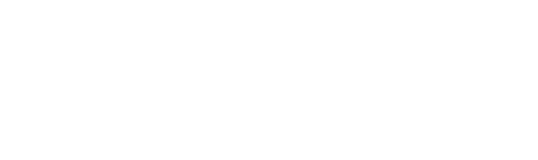
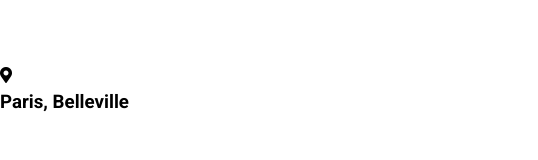
Before and after one commit to Abdrul/ohmyfood_abel_rahmani, a plain HTML site: page index.html in a window 1280 px wide. Shown: the full height of the page, 0-538 px from the left. Drawn offline with Linux system fonts and the light colour scheme; a web font is replaced by a local one.

Commit message:
Début du la première partie

```diff
--- a/index.html
+++ b/index.html
@@ -16,4 +16,14 @@
             <img src="./img/ohmyfood@2x.svg" alt="logo" class="logo-img">
         </div>
     </header>
+    <main>
+        <article class="first-article">
+            <section class="presentation">
+                <div class="presentation">
+                    <i class="fas fa-map-marker-alt"></i>
+                    <h3>Paris, Belleville</h3>
+                </div>
+            </section>
+        </article>
+    </main>
 </body>
--- a/style.css
+++ b/style.css
@@ -10,6 +10,7 @@ html, body {
 body {
     line-height: 1.5;
     -webkit-font-smoothing: antialiased;
+    font-family: 'Roboto', sans-serif;
 }
 img, picture, video, canvas, svg {
     display: block;
```
